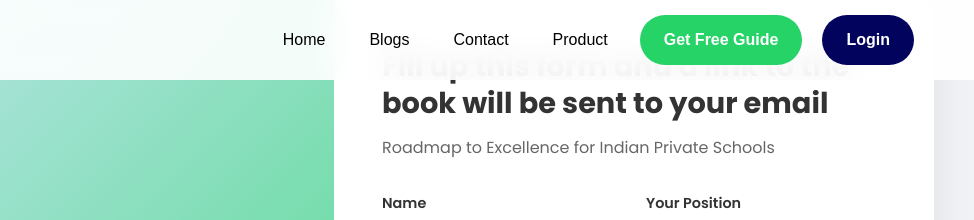
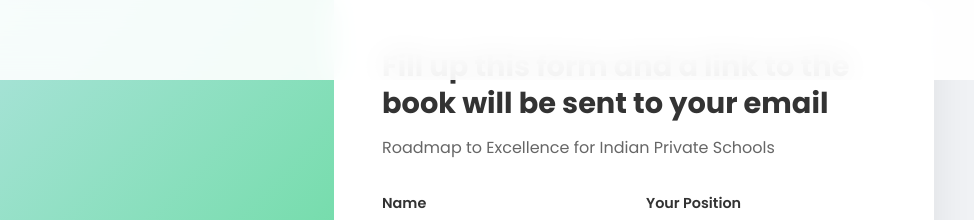
Before and after one commit to Nandanjh/scholift, a plain HTML site: page book.html in a window 1280 px wide. Shown: the top 220 px of the page, 306-1280 px from the left. Drawn offline with Linux system fonts and the light colour scheme.

Commit message:
Update book.html

```diff
--- a/book.html
+++ b/book.html
@@ -228,18 +228,7 @@
             <img src="image-Photoroom.png" alt="Scholift Logo" class="logo">
 
 
-            <nav class="nav-menu" id="nav-menu" style="display: flex; align-items: center; gap: 20px; font-family: Arial, sans-serif;">
-    <ul class="nav-list" style="display: flex; list-style: none; margin: 0; padding: 0; gap: 20px;">
-        <li><a href="index.html" class="nav-link" style="text-decoration: none; font-size: 16px; padding: 8px 12px; color: #000;">Home</a></li>
-        <li><a href="blog.html" class="nav-link" style="text-decoration: none; font-size: 16px; padding: 8px 12px; color: #000;">Blogs</a></li>
-        <li><a href="contact.html" class="nav-link" style="text-decoration: none; font-size: 16px; padding: 8px 12px; color: #000;">Contact</a></li>
-        <li><a href="product.html" class="nav-link" style="text-decoration: none; font-size: 16px; padding: 8px 12px; color: #000;">Product</a></li>
 
-    </ul>
-
-    <a href="book.html" class="nav-link nav-cta-button" style="text-decoration: none; font-size: 16px; font-weight: bold; padding: 12px 24px; background-color: #25D366; color: white; border-radius: 999px; display: inline-block;">Get Free Guide</a>
-    <a href="login.html" class="nav-link nav-cta-button" style="text-decoration: none; font-size: 16px; font-weight: bold; padding: 12px 24px; background-color: #02035d; color: rgb(255, 255, 255); border-radius: 999px; display: inline-block;">Login</a>
-</nav>
 
             <div class="hamburger-icon" id="hamburger-icon">
                 <span></span>
```
